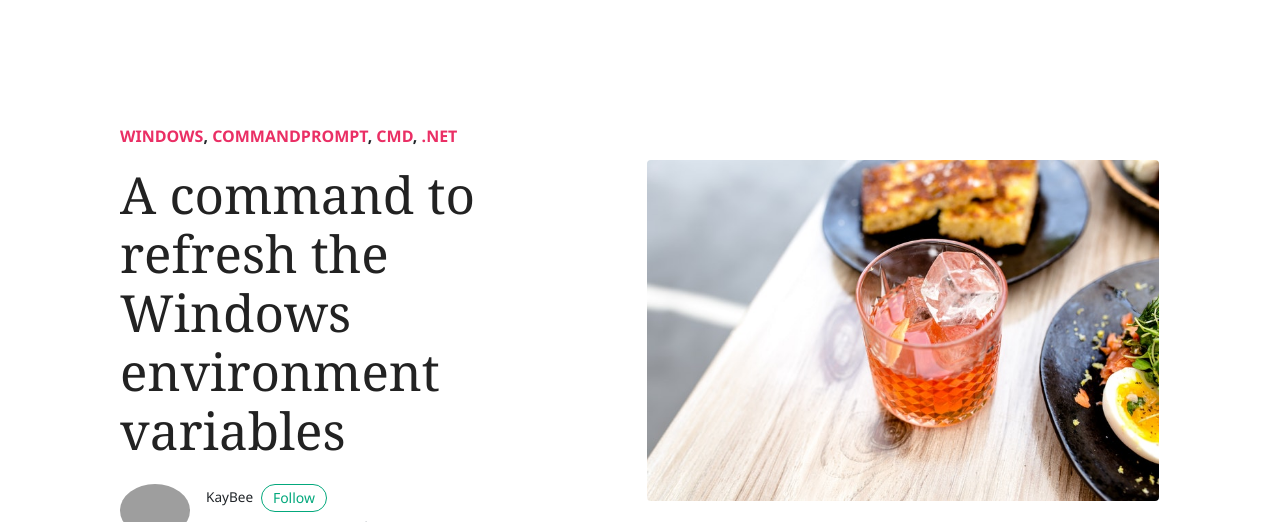
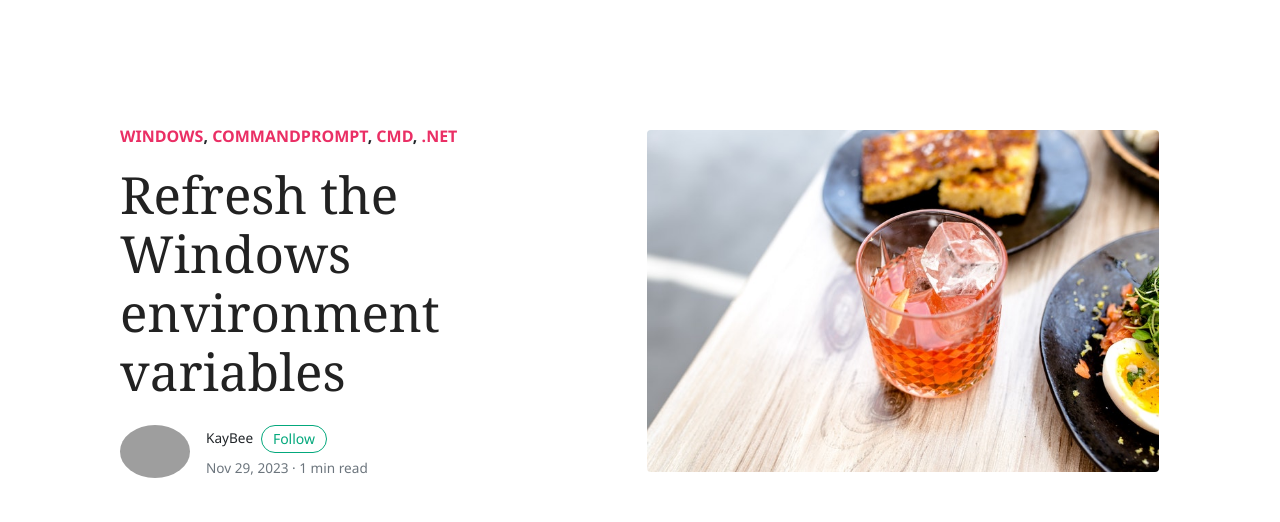
Before and after one commit to kbvishnu/tech, a Jekyll site: the page built from _posts/2023-11-29-Update-command-window-with-new-env-variable-value.md, in a window 1280 px wide and 1032 px high. Shown: the top 522 px of the window. Built offline with Jekyll 4.4.1, drawn with Linux system fonts in a browser that asks for light colours; nearby versions of some CDN libraries; comment, search, counter and statistics services are not loaded; grey boxes are pictures that could not be loaded.

Commit message:
CNAME & Title change

```diff
--- a/CNAME
+++ b/CNAME
@@ -1 +1 @@
-www.kbvishnu.com
+tech.kbvishnu.com
--- a/_posts/2023-11-29-Update-command-window-with-new-env-variable-value.md
+++ b/_posts/2023-11-29-Update-command-window-with-new-env-variable-value.md
@@ -1,6 +1,6 @@
 ---
 layout: post
-title:  "A command to refresh the Windows environment variables"
+title:  "Refresh the Windows environment variables"
 author: kaybee
 categories: [ windows, commandprompt, cmd, .net]
 image: assets/images/17.jpg
```
